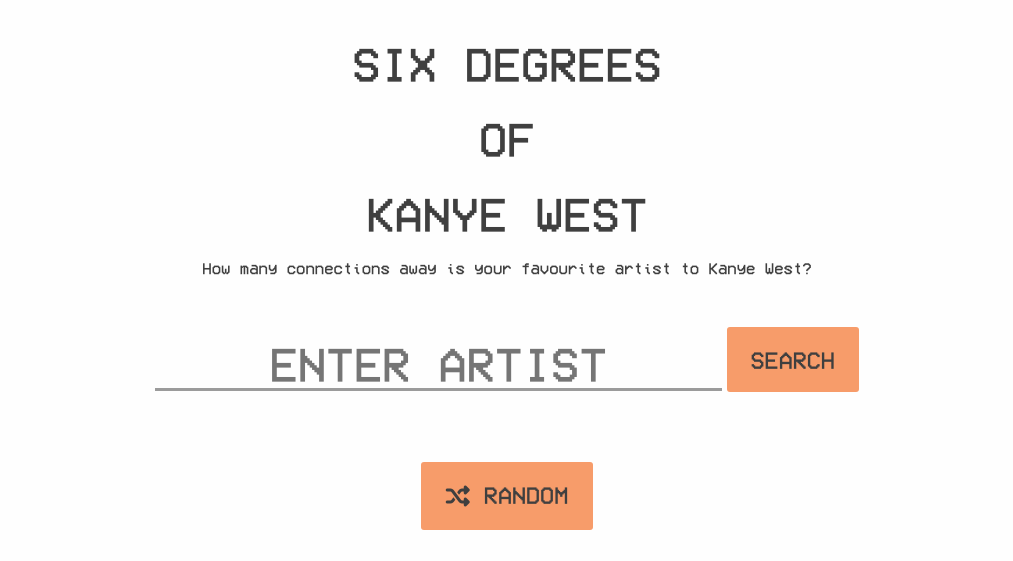
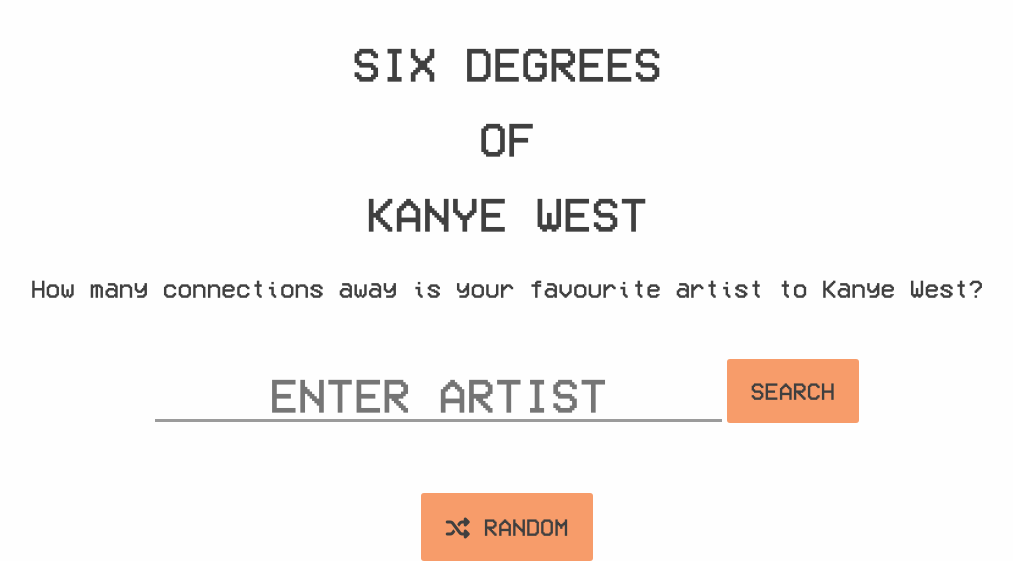
Before and after one commit to sa2812/Six-Degrees-of-Kanye-West, a Flask app: page / in a window 1280 px wide. Shown: the top 561 px of the page, without its empty margins (133-1146 px from the left). Run offline with Flask 2, Linux system fonts and the light colour scheme; some libraries are stand-ins or nearby versions.

Commit message:
styling tagline

```diff
--- a/web/static/css/style.css
+++ b/web/static/css/style.css
@@ -152,3 +152,8 @@
   color: #3F3F3F;
   background-color: #F79C6A;
 }
+
+.tagline {
+  padding-top: 15px;
+  padding-bottom: 15px;
+}
--- a/web/templates/index.html
+++ b/web/templates/index.html
@@ -30,7 +30,7 @@
 	{{ super() }}
 {% endblock %}
 {% block tagline %}
-<p>How many connections away is your favourite artist to Kanye West?</p>
+<h4 class="tagline">How many connections away is your favourite artist to Kanye West?</h4>
 {% endblock %}
 {% block body %}
 	<div class="row">
```
